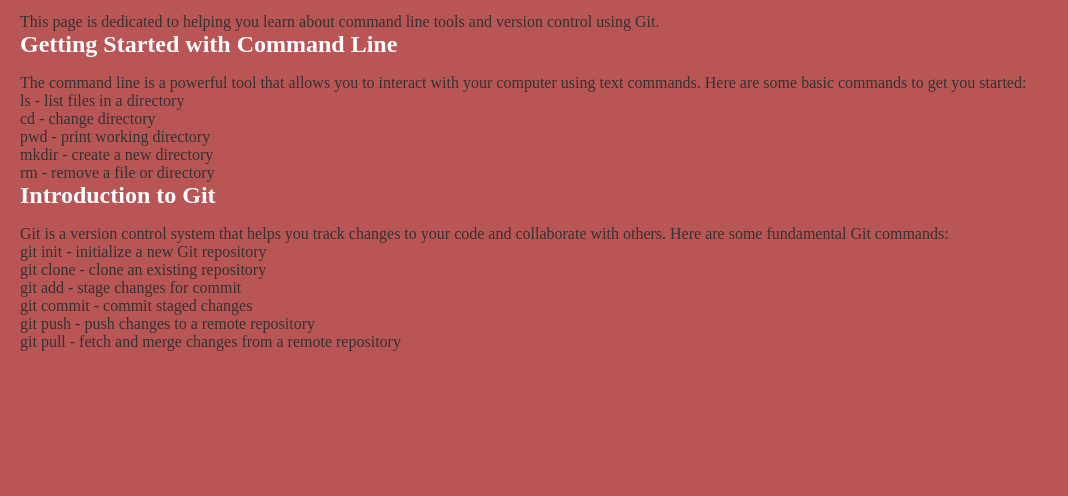
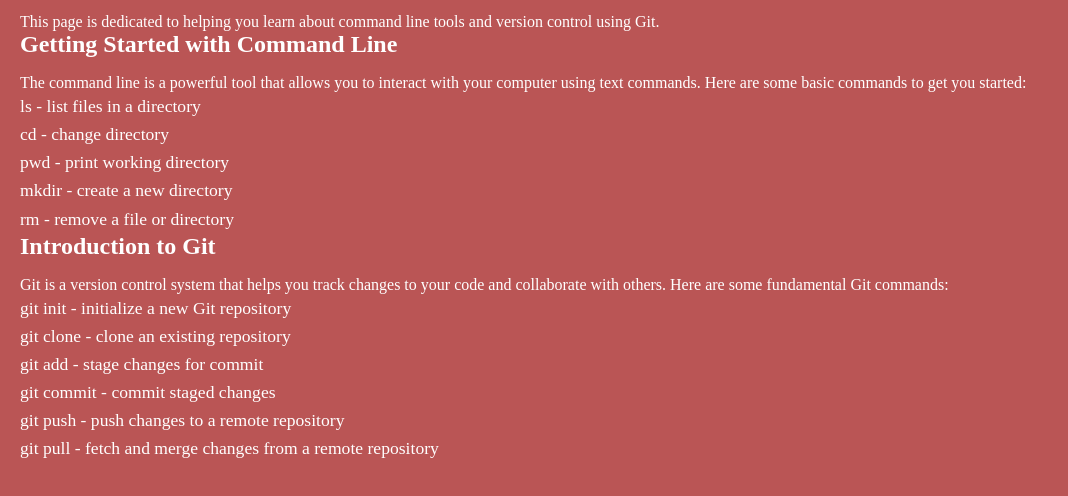
Before and after one commit to marusoft/Git-Class, a plain HTML site: page index.html in a window 1280 px wide. Shown: the part 60-556 px from the top of the page, without its empty margins (0-1068 px from the left). Drawn offline with Linux system fonts and the light colour scheme.

Commit message:
add font size and color to text

```diff
--- a/styles.css
+++ b/styles.css
@@ -23,7 +23,7 @@ img{
 
 body{
   font-family: var(--font-family);
-  color: var(--font-color);
+  color: var(--text-color);
   background-color: var(--bg-color);
   padding: 20px;
 }
@@ -35,4 +35,6 @@ h1, h2, h3, h4, h5, h6{
 }
 ul, ol{
   list-style: none;
+  font-size: 1.1rem;
+  line-height: 1.6;
 }
```
